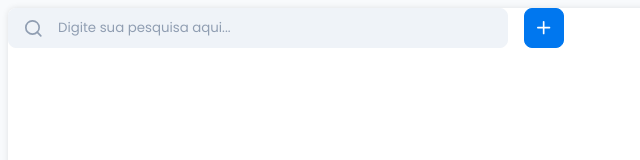
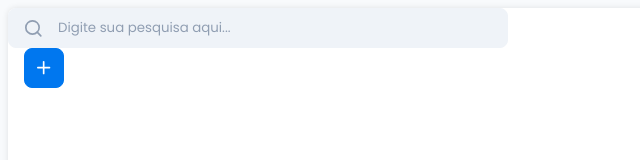
Before and after one commit to BrunSpiegel/HTC-ToDoList, a plain HTML site: page src/index.html in a window 1280 px wide. Shown: the whole page, without its empty margins (0-640 px from the left). Drawn offline with Linux system fonts and the light colour scheme.

Commit message:
Developing a ToDo List only using JS

```diff
--- a/src/components/Container/index.js
+++ b/src/components/Container/index.js
@@ -6,8 +6,7 @@ export const Container = (props) => {
   const _container = document.createElement('section')
   _container.classList.add('container')
 
-  _container.append(props.children)
-  _container.append(props.button)
+  _container.append(...props.children)
 
   return _container
 }
--- a/src/components/Container/styles.css
+++ b/src/components/Container/styles.css
@@ -4,5 +4,4 @@
   border-radius: 8px;
   box-shadow: 0 0 6px #0000001A;
   background-color: #FFFFFF;
-  display: flex;
 }
--- a/src/components/shared/Button/index.js
+++ b/src/components/shared/Button/index.js
@@ -1,19 +1,23 @@
 import { importCss } from "../../../modules/importCss/index.js"
 import { Icon } from "../icon/index.js"
+import { Element } from "../Element/index.js"
 
 importCss('./components/shared/button/styles.css')
 
 export const Button = (props) => {
-  //icon
-  //name
-  //backgroundColor
-  //fontWeight
-  const _button = document.createElement('button')
-  _button.classList.add('button')
+  const _button = Element({
+    type: 'button',
+    className: 'button',
+    textContent: props.text,
+    attr: {
+      style: `width: ${ props?.width}`
+    }
+  })
+
+
   const _icon = Icon(props?.icon)
   props?.icon && _button.append(_icon)
   props?.buttonName && _button.append(props.buttonName)
-  props?.width && (_button.style.width = props.width)
   props?.backgroundColor && (_button.style.backgroundColor = props.backgroundColor)
   props?.font && (_button.style.fontWeight = props.fontWeight)
 
--- /dev/null
+++ b/src/components/shared/Element/index.js
@@ -0,0 +1,34 @@
+export const Element = (props) => {
+  const _element = document.createElement(props.type)
+
+  if (props.textContent) _element.textContent = props.textContent
+  if (props.innerHTML) _element.innerHTML = props.innerHTML
+
+  if (props.className) {
+    const splittedClasses = props.className.split(" ")
+
+    splittedClasses.forEach((className) => {
+      if (className) _element.classList.add(className);
+    })
+  }
+
+  if (props.attr) {
+    const arrayKeys = Object.keys(props.attr)
+
+    arrayKeys.forEach((key) => {
+      _element.setAttribute(key, props.attr[key])
+    });
+  }
+
+  if (props.children) _element.append(...props.children)
+
+  if (props.events) {
+    const arrayKeys = Object.keys(props.events)
+
+    arrayKeys.forEach((key) => {
+      _element.addEventListener(key, props.events[key])
+    })
+  }
+
+  return _element;
+};
--- a/src/components/shared/Input/index.js
+++ b/src/components/shared/Input/index.js
@@ -1,29 +1,34 @@
-import { importCss } from '../../../modules/importCss/index.js'
-import { Icon } from '../icon/index.js'
-import { Button } from '../Button/index.js'
+import { importCss } from "../../../modules/importCss/index.js";
+import { Icon } from "../icon/index.js";
+import { Button } from "../Button/index.js";
+import { Element } from "../Element/index.js";
 
-importCss('./components/shared/Input/styles.css')
+importCss("./components/shared/Input/styles.css");
 
 export const Input = (props) => {
-  // icone
-  // placeholder
-  const _container = document.createElement('div')
-  _container.classList.add('input')
-  props?.width && (_container.style.width = props.width)
+  const _icon = Icon(props?.icon);
 
-  const _input = document.createElement('input')
-  _input.classList.add('input-field')
-  if (!props.icon) _input.classList.add('input-field--no-icon')
-  props?.placeholder && _input.setAttribute('placeholder', props.placeholder)
+  const _input = Element({
+    type: "input",
+    className: `input-field ${!props.icon ? "input-field--no-icon" : ""}`,
+    attr: {
+      placeholder: props.placeholder,
+    },
+  });
 
-  const _icon = Icon(props?.icon)
+  const _container = Element({
+    type: "div",
+    className: "input",
+    children: _icon ? [_icon, _input] : [_input],
+    attr: {
+      style: `width: ${props?.width}`,
+    },
+    events: {
+      click: () => _input.focus()
+    },
+  });
 
-  _container.addEventListener('click', () => {
-    _input.focus()
-  })
+  _container.addEventListener("click", () => _input.focus());
 
-  props?.icon && _container.append(_icon)
-  _container.append(_input)
-
-  return _container
-}
+  return _container;
+};
--- a/src/components/shared/icon/index.js
+++ b/src/components/shared/icon/index.js
@@ -1,4 +1,5 @@
 import { importCss } from '../../../modules/importCss/index.js'
+import { Element } from '../Element/index.js'
 import { ICONS } from './icons.js'
 
 importCss('./components/shared/Icon/styles.css')
@@ -6,10 +7,11 @@ importCss('./components/shared/Icon/styles.css')
 export const Icon = (name) => {
   if(!ICONS[name]) return ''
 
-  const _container = document.createElement('div')
-  _container.classList.add('icon-container')
-
-  _container.innerHTML = ICONS[name]
+  const _container = Element({
+    type: 'div',
+    className: 'icon-container',
+    innerHTML: ICONS[name]
+  })
 
   return _container
 }
--- a/src/index.html
+++ b/src/index.html
@@ -11,7 +11,7 @@
       rel="stylesheet"
     />
     <link rel="stylesheet" href="./styles/styles.css">
-    <title>To Do List</title>
+    <title>ToDo List</title>
   </head>
   <body>
     <main id="root"></main>
--- a/src/index.js
+++ b/src/index.js
@@ -16,15 +16,10 @@ const input = Input({
 const button = Button({
   icon: 'whitePlus',
   width: '40px',
-  backgroundColor: '#0077EF'
+  backgroundColor: '#0077EF',
 })
 
-const container = Container({
-  children: input,
-  button: button,
-  name: 'Olá'
-
-})
+const container = Container({children: [input, button]})
 
 
 $root.appendChild(container)
```
